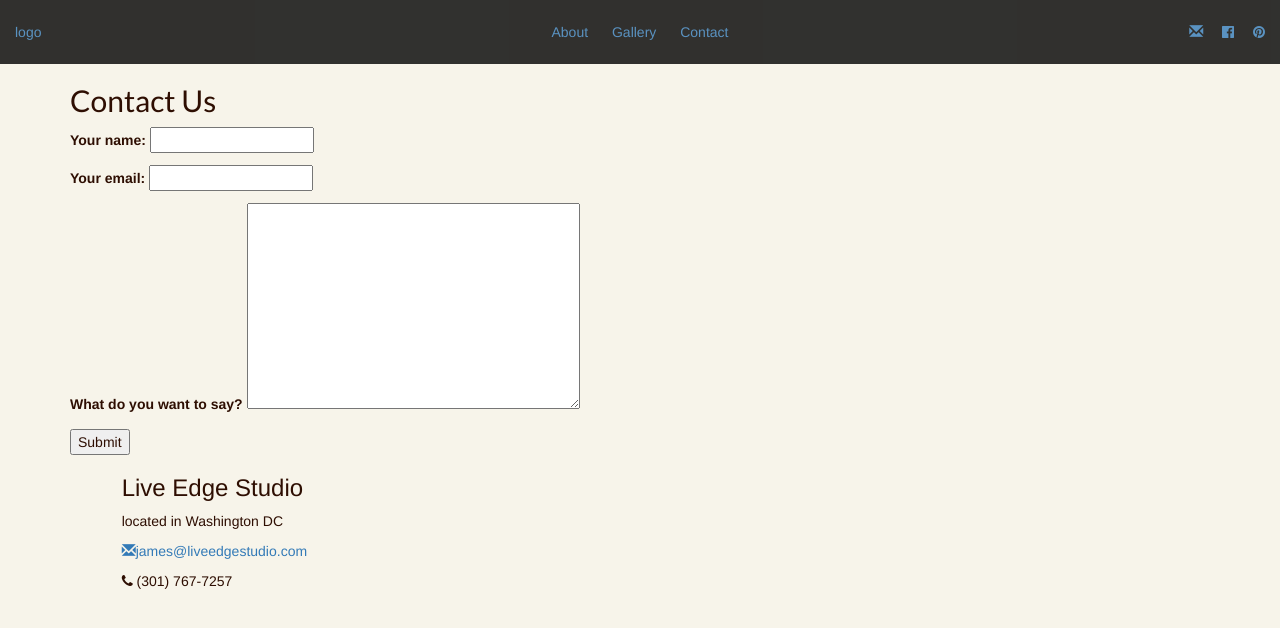
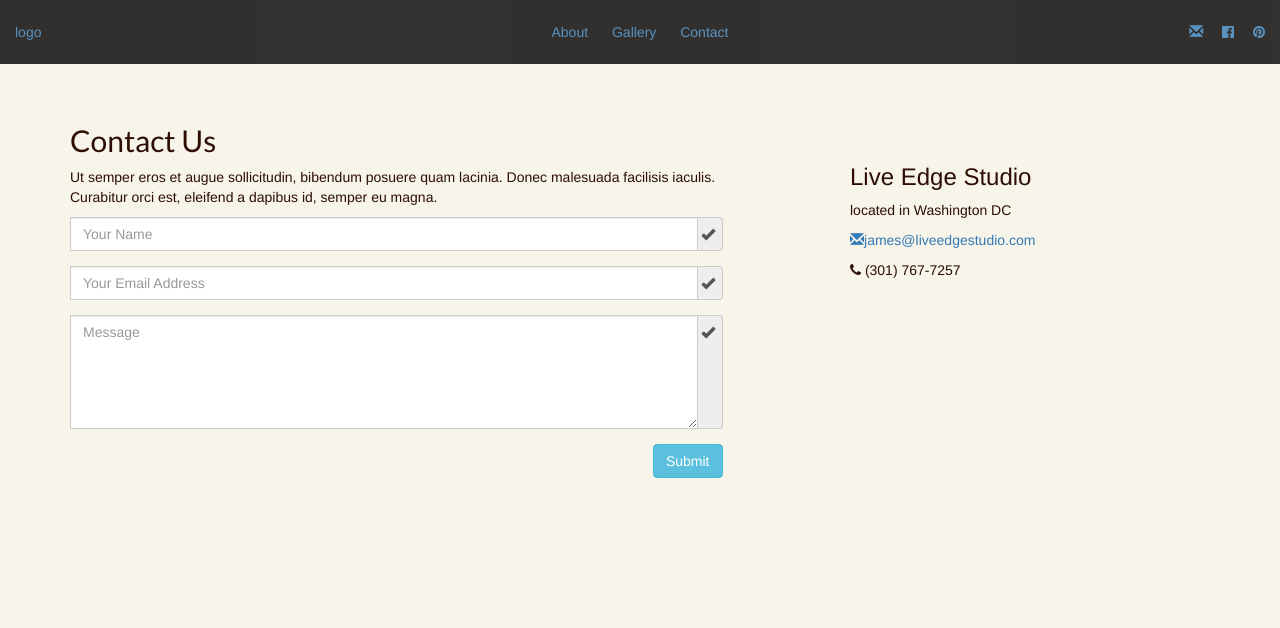
Before and after one commit to SarahJaine/live-edge, a Django app: page /contact/ in a window 1280 px wide. Shown: the top 628 px of the page. Run offline with Django 3.2, Linux system fonts and the light colour scheme; some libraries are stand-ins or nearby versions; some web fonts are replaced.

Commit message:
updated contact form

```diff
--- a/collection/forms.py
+++ b/collection/forms.py
@@ -5,8 +5,8 @@ class ContactForm(forms.Form):
 	contact_email = forms.EmailField()
 	content = forms.CharField(widget=forms.Textarea)
 
-	def __init__(self, *args, **kwargs):
-		super(ContactForm, self).__init__(*args, **kwargs)
-		self.fields['contact_name'].label = "Your name:"
-		self.fields['contact_email'].label = "Your email:"
-		self.fields['content'].label = "What do you want to say?"
+	# def __init__(self, *args, **kwargs):
+	# 	super(ContactForm, self).__init__(*args, **kwargs)
+	# 	self.fields['contact_name'].label = "Your name:"
+	# 	self.fields['contact_email'].label = "Your email:"
+	# 	self.fields['content'].label = "What do you want to say?"
--- a/collection/static/css/style.css
+++ b/collection/static/css/style.css
@@ -17,6 +17,7 @@ h1 {
 
 h2 {
 	font-family: 'Lato', Helvetica, sans-serif;
+	padding-top: 5vh;
 }
 
 p {
@@ -61,6 +62,17 @@ a:hover {
 	background-color: red;
 }
 
+.success {
+	background-color: green;
+	opacity: .8;
+	font-weight: bold,
+}
+
+.danger {
+	background-color: red;
+	opacity: .8;
+	font-weight: bold,
+}
 
 
 /*home page*/
@@ -107,3 +119,7 @@ i.glyphicon-ok {
 	padding: 0px;
 	padding-left: 5px;
 }
+
+h3 {
+	padding-top: 10vh;
+}
--- a/collection/templates/contact.html
+++ b/collection/templates/contact.html
@@ -3,42 +3,38 @@
 {% block title %}Contact{{ block.super }}{% endblock %}
 
 {% block contact-content %}
+
 <div class="container">
-    <h2>Contact Us</h2>
-	<form role="form" action="" method="post">
-        {% csrf_token %}
-        {{ form.as_p }}
-        <button type="submit">Submit</button>
-    </form>
-</div>
-<!-- <div class="container">
-    <h2>Contact Us</h2>
     <div class="row">
-        <div class="col-xs-12 col-sm-7">
+        <div class="col-xs-offset-1 col-xs-10 col-sm-offset-0 col-sm-7">
+            <h2>Contact Us</h2>
             <p>Ut semper eros et augue sollicitudin, bibendum posuere quam lacinia. Donec malesuada facilisis iaculis. Curabitur orci est, eleifend a dapibus id, semper eu magna.</p>
-
-            <div class="alert alert-success">
-                <strong><span class="glyphicon glyphicon-send"></span> Success! Message sent.</strong>
-            </div>
-            <div class="alert alert-danger">
-                <span class="glyphicon glyphicon-alert"></span><strong> Error! Please check the inputs.</strong>
-            </div>
-
+            {% if messages %}
+                <div class="messages">
+                    {% for message in messages %}
+                    <div{% if message.tags %}
+                        class="alert alert-{{ message.tags }}"{% endif %}>
+                        {{ message }}
+                    </div>
+                    {% endfor %}
+                </ul>
+            {% endif %}
             <form role="form" action="" method="post">
-                <div class="well well-sm">
-                    <strong><i class="glyphicon glyphicon-ok form-control-feedback"></i> Required Field</strong>
-                </div>
+            {% csrf_token %}
+<!--                 <div class="well well-sm">
+                    <strong> Required Field</strong><i class="glyphicon glyphicon-ok form-control-feedback"></i></span>
+                </div> -->
                 <div class="form-group">
                     <div class="input-group">
-                        <label class="sr-only" for="contact_name">Enter Name</label>
-                        <input type="text" class="form-control" name="contact_name" id="contact_name" placeholder="Enter Name" required>
+                        <label class="sr-only" for="contact_name">Your Name</label>
+                        <input type="text" class="form-control" name="contact_name" id="contact_name" placeholder="Your Name" required>
                         <span class="input-group-addon"><i class="glyphicon glyphicon-ok form-control-feedback"></i></span>
                     </div>
                 </div>
                 <div class="form-group">
                     <div class="input-group">
-                        <label class="sr-only" for="contact_email">Enter Email</label>
-                        <input type="email" class="form-control" id="contact_email" name="contact_email" placeholder="Enter Email" required>
+                        <label class="sr-only" for="contact_email">Your Email Address</label>
+                        <input type="email" class="form-control" id="contact_email" name="contact_email" placeholder="Your Email Address" required>
                         <span class="input-group-addon"><i class="glyphicon glyphicon-ok form-control-feedback"></i></span>
                     </div>
                 </div>
@@ -49,18 +45,13 @@
                         <span class="input-group-addon"><i class="glyphicon glyphicon-ok form-control-feedback"></i></span>
                     </div>
                 </div>
-                <div class="form-group">
-                    <div class="input-group">
-                        <label class="sr-only" for="contact_real">What is 4+3? (Simple Spam Checker)</label>
-                        <input type="text" class="form-control" name="contact_real" placeholder="What is 4+3? (Simple Spam Checker)" id="contact_real" required>
-                        <span class="input-group-addon"><i class="glyphicon glyphicon-ok form-control-feedback"></i></span>
-                    </div>
-                </div>
+
+
                 <input type="submit" name="submit" id="submit" value="Submit" class="btn btn-info pull-right">
             </form>
-        </div> -->
+        </div>
 
-        <div class="col-xs-12 col-sm-offset-1 col-sm-4">
+        <div class="col-xs-offset-1 col-xs-10 col-sm-offset-1 col-sm-4">
             <hr class="featurette-divider visible-xs">
             <adress>
                 <h3>Live Edge Studio</h3>
@@ -69,8 +60,8 @@
                 <p><i class="fa fa-phone"></i> (301) 767-7257</p>
             </adress>
         </div>
-    <!-- </div> -->
-<!-- </div> -->
+    </div>
+</div>
 {% endblock contact-content %}
 
 {% block end-link %}
--- a/collection/templates/layouts/base.html
+++ b/collection/templates/layouts/base.html
@@ -83,9 +83,6 @@
     </div>
 </div>
 
-<!-- <div id="admin-alert">
-	<p>You are logged in as an Administrator</p>
-</div> -->
 
 {% block home-gallery %}{% endblock home-gallery %}
 {% block about-content %}{% endblock about-content %}
--- a/collection/views.py
+++ b/collection/views.py
@@ -1,11 +1,10 @@
+from django.contrib import messages
 from django.template.loader import get_template
 from django.core.mail import EmailMessage
 from django.template import Context
 
 from django.shortcuts import render, redirect
 from collection.forms import ContactForm
-
-
 
 
 # Create your views here.
@@ -37,11 +36,17 @@ def contact(request):
 			email = EmailMessage(
 				'New contact form submission',
 				content,
-				'Your website <hi@weddinglovely.com>',
+				'Your website',
 				['youremail@gmail.com'],
 				headers = {'Reply-To': contact_email }
 			)
 			email.send()
+			messages.success(request, "Success! Message sent.")
+			return redirect('contact')
+		else:
+			# for key, value in form.errors:
+			# 	messages.error(request, form.errors[value])
+			messages.error(request, "Error! Please check the inputs.")
 			return redirect('contact')
 
 	return render(request, 'contact.html', {
```
